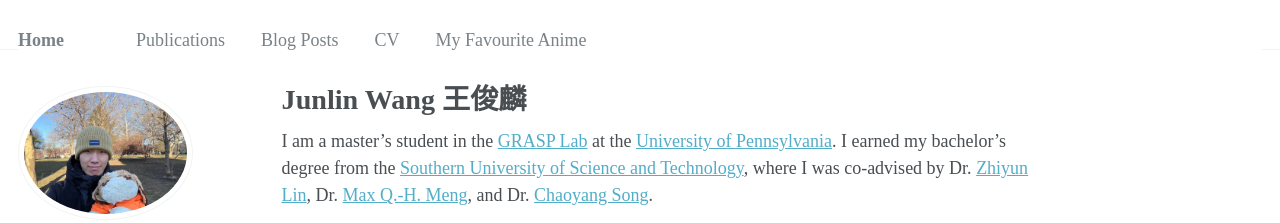
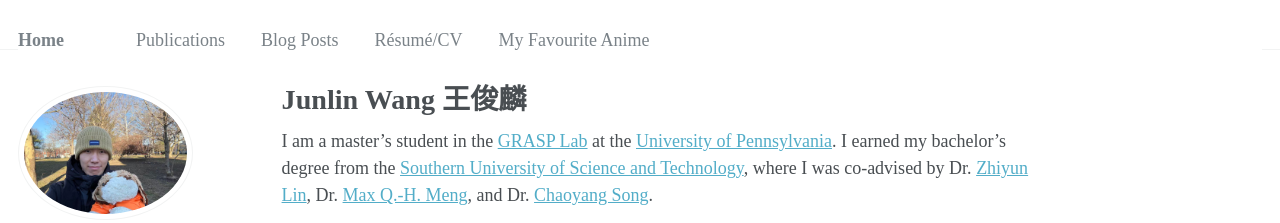
Before and after one commit to HenryWJL/HenryWJL.github.io, a Jekyll site: the page built from _pages/about.md, in a window 1280 px wide. Shown: the top 223 px of the page. Built offline with Jekyll 4.4.1, drawn with Linux system fonts in a browser that asks for light colours; some web fonts are replaced.

Commit message:
Rename 'CV' to 'Résumé/CV' in navigation

```diff
--- a/_data/navigation.yml
+++ b/_data/navigation.yml
@@ -6,7 +6,7 @@ main:
   - title: "Blog Posts"
     url: /blog-posts/
 
-  - title: "CV"
+  - title: "Résumé/CV"
     url: "https://drive.google.com/file/d/11jlKR6MmQh2hBkMoPkbycyTCU3vM0cxL/view?usp=drive_link"
 
   - title: "My Favourite Anime"
```
